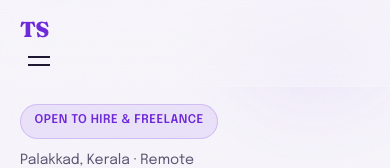
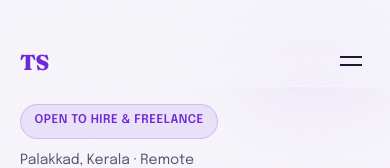
Before and after one commit to infinity0308/portfolio, a plain HTML site: page index.html in a window 390 px wide. Shown: the top 168 px of the page. Drawn offline with Linux system fonts and the light colour scheme.

Commit message:
reflexive - fix

```diff
--- a/css/styles.css
+++ b/css/styles.css
@@ -738,8 +738,13 @@ main {
 @media (max-width: 900px) {
   .nav-toggle {
     display: flex;
+    align-self: end;
+    justify-self: end;
   }
 
+  .logo {
+    transform: translate(0px, 33px);
+  }
   .nav {
     width: 100%;
     flex-basis: 100%;
```
